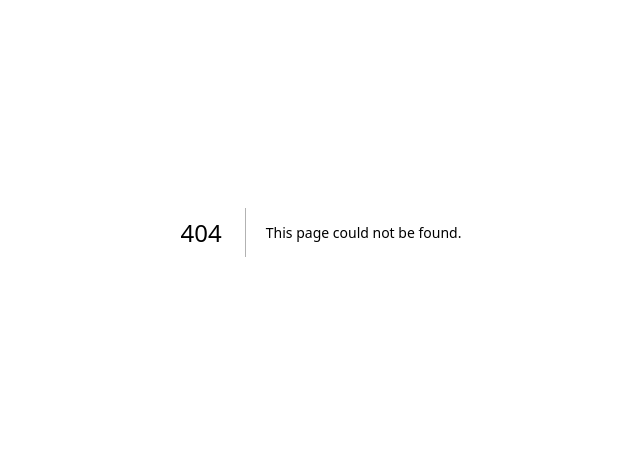
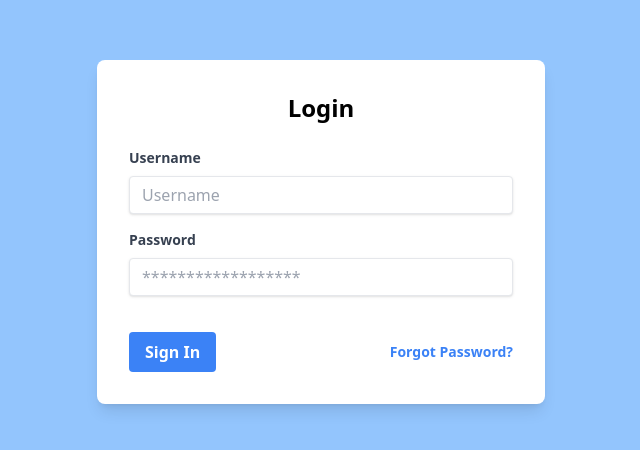
Before and after one commit to hayleyowen/ServeWell, a Next.js app: page /login in a window 1280 px wide. Before the commit this address had no page. Shown: the part 168-618 px from the top of the page, without its empty margins (319-959 px from the left). Built offline with nearby package versions, Linux system fonts and the light colour scheme.

Commit message:
skeleton of login page

```diff
--- /dev/null
+++ b/app/login/page.tsx
@@ -0,0 +1,48 @@
+
+export default function Page() {
+  return (
+    <div className="min-h-screen flex items-center justify-center bg-blue-300">
+      <div className="bg-white p-8 rounded-lg shadow-lg w-full max-w-md">
+        <h2 className="text-2xl font-bold mb-6 text-center">Login</h2>
+        <form>
+          <div className="mb-4">
+            <label className="block text-gray-700 text-sm font-bold mb-2" htmlFor="username">
+              Username
+            </label>
+            <input
+              className="shadow appearance-none border rounded w-full py-2 px-3 text-gray-700 leading-tight focus:outline-none focus:shadow-outline"
+              id="username"
+              type="text"
+              placeholder="Username"
+            />
+          </div>
+          <div className="mb-6">
+            <label className="block text-gray-700 text-sm font-bold mb-2" htmlFor="password">
+              Password
+            </label>
+            <input
+              className="shadow appearance-none border rounded w-full py-2 px-3 text-gray-700 mb-3 leading-tight focus:outline-none focus:shadow-outline"
+              id="password"
+              type="password"
+              placeholder="******************"
+            />
+          </div>
+          <div className="flex items-center justify-between">
+            <button
+              className="bg-blue-500 hover:bg-blue-700 text-white font-bold py-2 px-4 rounded focus:outline-none focus:shadow-outline"
+              type="button"
+            >
+              Sign In
+            </button>
+            <a
+              className="inline-block align-baseline font-bold text-sm text-blue-500 hover:text-blue-800"
+              href="#"
+            >
+              Forgot Password?
+            </a>
+          </div>
+        </form>
+      </div>
+    </div>
+  );
+}
```
Also changed, not shown: 1 other file (tests, documents, lock files or other folders).
